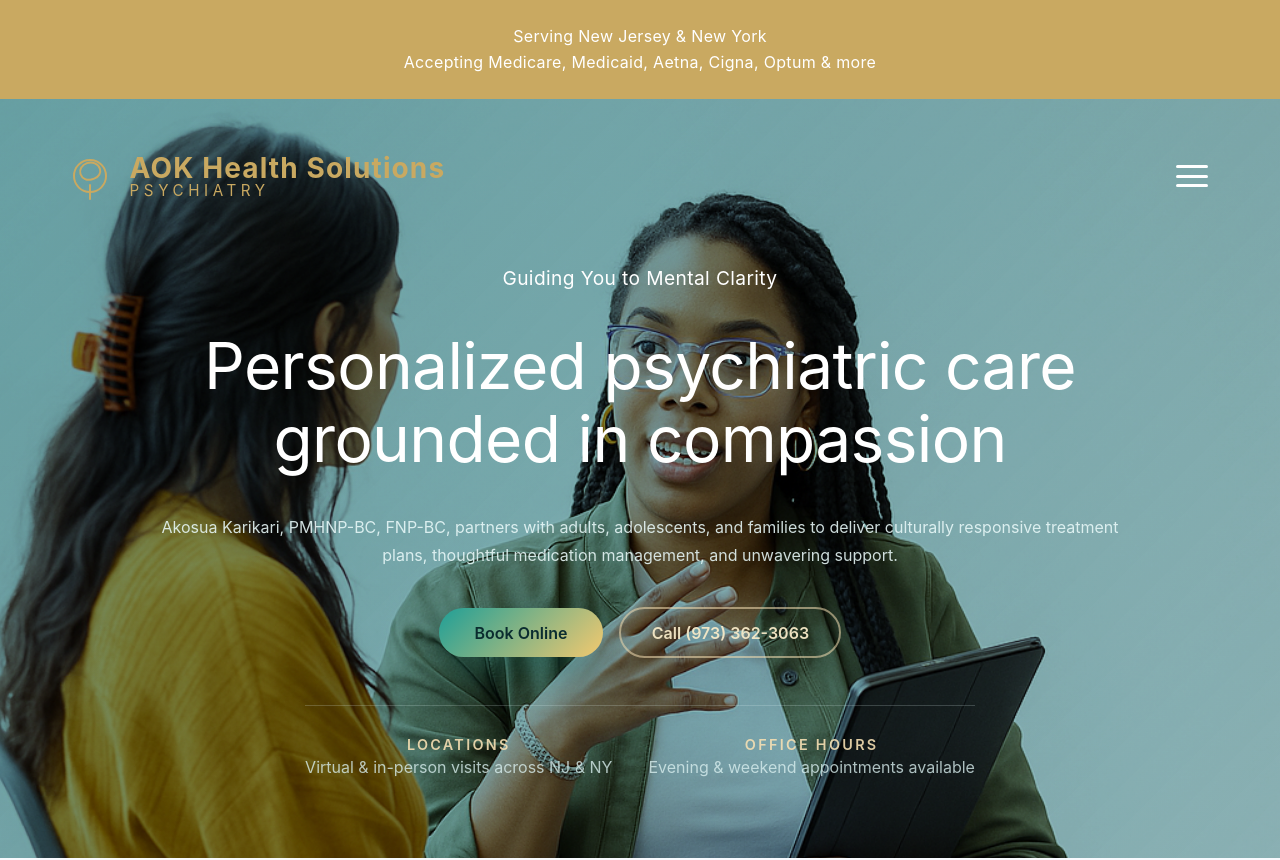
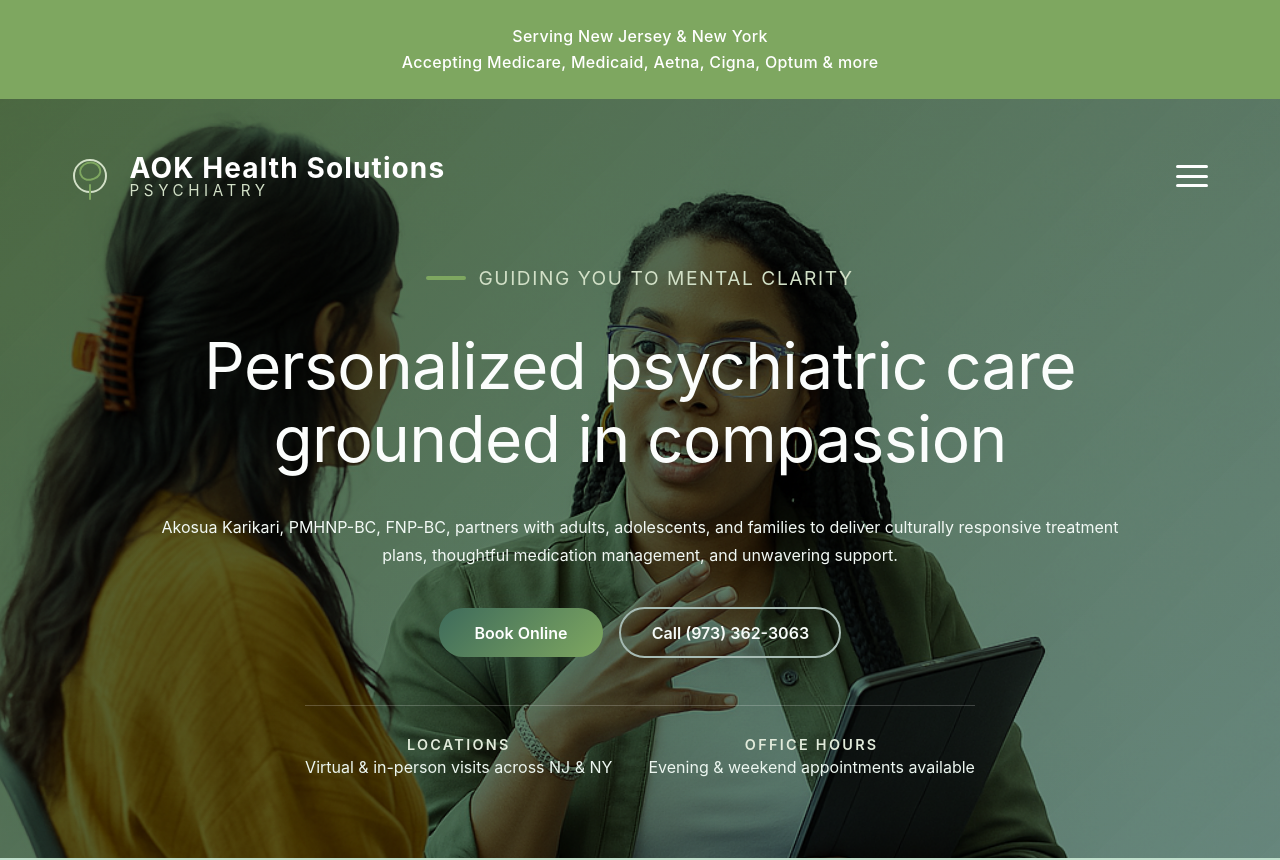
Before and after one commit to SalAkBuK/psych-websites, a Next.js app in the folder website-3/: page / in a window 1280 px wide. Shown: the top 860 px of the page. Built offline with nearby package versions, Linux system fonts and the light colour scheme.

Commit message:
style: align website 3 with fresh natural palette

```diff
--- a/website-3/src/app/globals.css
+++ b/website-3/src/app/globals.css
@@ -10,12 +10,32 @@ body {
   overflow-x: hidden;
 }
 
+:root {
+  --color-mint: #a8d5ba;
+  --color-teal: #3e6b5b;
+  --color-leaf: #7ea760;
+  --color-forest: #2e4f1c;
+  --color-sage: #7f8c78;
+  --color-background: var(--color-mint);
+  --color-surface: color-mix(in srgb, var(--color-mint) 20%, white 80%);
+  --color-surface-alt: color-mix(in srgb, var(--color-sage) 35%, white 65%);
+  --color-accent: var(--color-leaf);
+  --color-accent-soft: color-mix(in srgb, var(--color-leaf) 35%, white 65%);
+  --color-accent-strong: var(--color-forest);
+  --color-highlight: var(--color-teal);
+  --color-text: var(--color-forest);
+  --color-text-muted: color-mix(in srgb, var(--color-sage) 60%, white 40%);
+  --color-contrast: #ffffff;
+}
+
 body {
   font-family: -apple-system, BlinkMacSystemFont, 'Segoe UI', 'Roboto', 'Oxygen',
     'Ubuntu', 'Cantarell', 'Fira Sans', 'Droid Sans', 'Helvetica Neue',
     sans-serif;
   -webkit-font-smoothing: antialiased;
   -moz-osx-font-smoothing: grayscale;
+  background-color: var(--color-background);
+  color: var(--color-text);
 }
 
 a {
--- a/website-3/src/app/page.module.css
+++ b/website-3/src/app/page.module.css
@@ -1,6 +1,7 @@
+
 .main {
-  background: linear-gradient(180deg, #f5f8ff 0%, #ffffff 40%);
-  color: #1b1e34;
+  background: linear-gradient(180deg, var(--color-background) 0%, var(--color-surface) 45%);
+  color: var(--color-text);
   display: flex;
   flex-direction: column;
   gap: 6rem;
@@ -13,7 +14,7 @@
   background: url('/yo.png') center top/cover no-repeat;
   background-position: center 20%;
   padding: 0;
-  color: #f3fbfb;
+  color: var(--color-contrast);
   display: flex;
   flex-direction: column;
   gap: 0;
@@ -23,7 +24,11 @@
   content: '';
   position: absolute;
   inset: 0;
-  background: linear-gradient(135deg, rgba(42, 124, 126, 0.7) 0%, rgba(42, 124, 126, 0.5) 100%);
+  background: linear-gradient(
+    135deg,
+    color-mix(in srgb, var(--color-forest) 85%, transparent) 0%,
+    color-mix(in srgb, var(--color-teal) 75%, transparent) 100%
+  );
   z-index: 0;
   mix-blend-mode: multiply;
 }
@@ -35,8 +40,8 @@
 }
 
 .announcementBar {
-  background: #C9A961;
-  color: #ffffff;
+  background: var(--color-accent);
+  color: var(--color-contrast);
   display: flex;
   flex-direction: column;
   align-items: center;
@@ -45,7 +50,7 @@
   padding: 1.5rem 2rem;
   font-size: clamp(1rem, 1.2vw, 1.1rem);
   line-height: 1.6;
-  font-weight: 400;
+  font-weight: 500;
   letter-spacing: 0.02em;
 }
 
@@ -62,7 +67,7 @@
 
 .heroPanel {
   background: transparent;
-  color: #e8f8f8;
+  color: color-mix(in srgb, var(--color-contrast) 96%, var(--color-mint) 4%);
   display: flex;
   flex-direction: column;
   gap: clamp(3rem, 5vw, 5rem);
@@ -97,7 +102,7 @@
 }
 
 .brandMark span {
-  border: 2px solid #C9A961;
+  border: 2px solid var(--color-accent-soft);
   border-radius: 50%;
   display: block;
   height: 65%;
@@ -106,7 +111,7 @@
 }
 
 .brandMark span::before {
-  background: #C9A961;
+  background: var(--color-accent);
   border-radius: 999px;
   bottom: -30%;
   content: '';
@@ -118,7 +123,7 @@
 }
 
 .brandMark span::after {
-  border: 2px solid #C9A961;
+  border: 2px solid var(--color-accent);
   border-radius: 50% 55% 45% 50%;
   content: '';
   height: 50%;
@@ -133,21 +138,21 @@
   display: flex;
   flex-direction: column;
   line-height: 1.05;
-  color: #C9A961;
+  color: var(--color-accent-soft);
 }
 
 .brandName {
   font-size: clamp(1.3rem, 2.5vw, 1.75rem);
   font-weight: 700;
   letter-spacing: 0.04em;
-  color: #C9A961;
+  color: var(--color-contrast);
 }
 
 .brandDescriptor {
   font-size: clamp(0.85rem, 1.2vw, 0.95rem);
   letter-spacing: 0.3em;
   text-transform: uppercase;
-  color: #C9A961;
+  color: var(--color-accent-soft);
 }
 
 .menuButton {
@@ -166,7 +171,7 @@
 }
 
 .menuButton span {
-  background: #ffffff;
+  background: var(--color-contrast);
   border-radius: 2px;
   display: block;
   height: 3px;
@@ -185,21 +190,25 @@
 
 .heroEyebrow {
   align-items: center;
-  color: #ffffff;
+  color: var(--color-accent-soft);
   display: inline-flex;
   font-size: clamp(1.1rem, 1.5vw, 1.3rem);
   font-weight: 400;
-  gap: 0;
-  letter-spacing: 0.02em;
-  text-transform: none;
+  gap: 0.75rem;
+  letter-spacing: 0.08em;
+  text-transform: uppercase;
 }
 
 .heroEyebrowAccent {
-  display: none;
+  background: var(--color-accent);
+  border-radius: 999px;
+  display: inline-block;
+  height: 4px;
+  width: 40px;
 }
 
 .heroCopy h1 {
-  color: #ffffff;
+  color: color-mix(in srgb, var(--color-contrast) 95%, var(--color-mint) 5%);
   font-size: clamp(3rem, 5vw, 5rem);
   font-weight: 400;
   letter-spacing: -0.01em;
@@ -207,7 +216,7 @@
 }
 
 .heroCopy p {
-  color: rgba(232, 248, 248, 0.88);
+  color: color-mix(in srgb, var(--color-contrast) 85%, var(--color-mint) 15%);
   font-size: clamp(1rem, 1.1vw, 1.15rem);
   line-height: 1.7;
 }
@@ -220,38 +229,40 @@
 }
 
 .primaryButton {
-  background: linear-gradient(135deg, #1f9f97 0%, #f3c96f 100%);
+  background: linear-gradient(135deg, var(--color-highlight) 0%, var(--color-accent) 100%);
   border-radius: 999px;
-  color: #0b2c2f;
+  color: var(--color-contrast);
   font-weight: 600;
   padding: 0.9rem 2.25rem;
   position: relative;
   transition: transform 0.2s ease, box-shadow 0.2s ease;
-  box-shadow: 0 18px 38px rgba(14, 92, 90, 0.35);
+  box-shadow: 0 18px 38px color-mix(in srgb, var(--color-teal) 35%, transparent);
 }
 
 .primaryButton:hover {
   transform: translateY(-2px);
-  box-shadow: 0 26px 50px rgba(14, 92, 90, 0.45);
+  box-shadow: 0 26px 50px color-mix(in srgb, var(--color-teal) 45%, transparent);
 }
 
 .secondaryButton {
-  border: 2px solid rgba(245, 223, 178, 0.55);
+  border: 2px solid color-mix(in srgb, var(--color-highlight) 45%, var(--color-contrast) 55%);
   border-radius: 999px;
-  color: rgba(245, 233, 199, 0.95);
+  color: color-mix(in srgb, var(--color-contrast) 90%, var(--color-mint) 10%);
   font-weight: 600;
   padding: 0.85rem 1.9rem;
-  transition: border 0.2s ease, color 0.2s ease, transform 0.2s ease;
+  transition: border 0.2s ease, color 0.2s ease, transform 0.2s ease,
+    background 0.2s ease;
 }
 
 .secondaryButton:hover {
-  border-color: rgba(243, 201, 111, 0.75);
-  color: #fff2d6;
+  border-color: var(--color-highlight);
+  color: var(--color-contrast);
+  background: color-mix(in srgb, var(--color-highlight) 20%, transparent);
   transform: translateY(-2px);
 }
 
 .heroDetails {
-  border-top: 1px solid rgba(225, 245, 242, 0.2);
+  border-top: 1px solid color-mix(in srgb, var(--color-contrast) 20%, transparent);
   display: flex;
   flex-wrap: wrap;
   gap: 2.25rem;
@@ -260,11 +271,11 @@
 }
 
 .heroDetails p {
-  color: rgba(218, 240, 240, 0.78);
+  color: color-mix(in srgb, var(--color-contrast) 78%, var(--color-mint) 22%);
 }
 
 .detailHeading {
-  color: rgba(245, 223, 178, 0.9);
+  color: color-mix(in srgb, var(--color-accent-soft) 65%, var(--color-contrast) 35%);
   font-size: 0.9rem;
   font-weight: 600;
   letter-spacing: 0.16em;
@@ -287,15 +298,15 @@
   align-items: center;
   background: repeating-linear-gradient(
       45deg,
-      rgba(34, 131, 126, 0.08),
-      rgba(34, 131, 126, 0.08) 12px,
-      rgba(243, 202, 126, 0.08) 12px,
-      rgba(243, 202, 126, 0.08) 24px
+      color-mix(in srgb, var(--color-mint) 40%, var(--color-contrast) 60%),
+      color-mix(in srgb, var(--color-mint) 40%, var(--color-contrast) 60%) 12px,
+      color-mix(in srgb, var(--color-teal) 38%, var(--color-contrast) 62%) 12px,
+      color-mix(in srgb, var(--color-teal) 38%, var(--color-contrast) 62%) 24px
     ),
-    rgba(239, 250, 248, 0.9);
-  border: 1px dashed rgba(28, 110, 105, 0.35);
+    color-mix(in srgb, var(--color-surface) 65%, var(--color-contrast) 35%);
+  border: 1px dashed color-mix(in srgb, var(--color-teal) 45%, transparent);
   border-radius: 1.5rem;
-  color: #1e5754;
+  color: var(--color-highlight);
   display: flex;
   font-size: 0.95rem;
   font-weight: 600;
@@ -306,22 +317,26 @@
 }
 
 .heroVisual .imagePlaceholder {
-  background: linear-gradient(135deg, rgba(10, 60, 65, 0.78), rgba(19, 96, 104, 0.65));
-  border: 1px solid rgba(198, 237, 236, 0.38);
-  box-shadow: 0 30px 60px rgba(4, 25, 28, 0.55);
-  color: rgba(244, 251, 251, 0.95);
+  background: linear-gradient(
+    135deg,
+    color-mix(in srgb, var(--color-forest) 82%, transparent),
+    color-mix(in srgb, var(--color-teal) 68%, transparent)
+  );
+  border: 1px solid color-mix(in srgb, var(--color-contrast) 35%, transparent);
+  box-shadow: 0 30px 60px color-mix(in srgb, var(--color-forest) 55%, transparent);
+  color: color-mix(in srgb, var(--color-contrast) 94%, var(--color-mint) 6%);
   min-height: clamp(18rem, 32vw, 24rem);
   width: min(440px, 100%);
 }
 
 .placeholderCaption {
-  color: #4f5c63;
+  color: var(--color-text-muted);
   font-size: 0.9rem;
   text-align: center;
 }
 
 .heroVisual .placeholderCaption {
-  color: rgba(233, 246, 244, 0.8);
+  color: color-mix(in srgb, var(--color-contrast) 80%, var(--color-mint) 20%);
 }
 
 .section {
@@ -342,19 +357,19 @@
 }
 
 .sectionHeader h2 {
-  color: #20244a;
+  color: var(--color-text);
   font-size: clamp(2rem, 3vw, 2.5rem);
 }
 
 .sectionHeader p {
-  color: #4b5070;
+  color: var(--color-text-muted);
   line-height: 1.6;
 }
 
 .sectionTag {
-  background: rgba(61, 178, 181, 0.15);
+  background: color-mix(in srgb, var(--color-accent) 30%, var(--color-contrast) 70%);
   border-radius: 999px;
-  color: #1f6f73;
+  color: var(--color-accent-strong);
   font-weight: 600;
   letter-spacing: 0.08em;
   padding: 0.4rem 1rem;
@@ -368,9 +383,9 @@
 }
 
 .treatmentCard {
-  background: #fff;
+  background: var(--color-surface);
   border-radius: 1.5rem;
-  box-shadow: 0 30px 60px rgba(41, 69, 133, 0.08);
+  box-shadow: 0 30px 60px color-mix(in srgb, var(--color-teal) 20%, transparent);
   display: flex;
   flex-direction: column;
   gap: 1rem;
@@ -379,9 +394,9 @@
 
 .cardIcon {
   align-items: center;
-  background: rgba(108, 123, 255, 0.12);
+  background: color-mix(in srgb, var(--color-accent) 22%, var(--color-contrast) 78%);
   border-radius: 1rem;
-  color: #3c4aa8;
+  color: var(--color-accent-strong);
   display: inline-flex;
   font-size: 1.4rem;
   height: 48px;
@@ -390,12 +405,12 @@
 }
 
 .treatmentCard h3 {
-  color: #222651;
+  color: var(--color-text);
   font-size: 1.25rem;
 }
 
 .treatmentCard p {
-  color: #4b5070;
+  color: var(--color-text-muted);
   flex: 1;
   line-height: 1.55;
 }
@@ -406,14 +421,18 @@
 }
 
 .providerSection {
-  background: linear-gradient(135deg, rgba(108, 123, 255, 0.08), rgba(61, 178, 181, 0.08));
+  background: linear-gradient(
+    135deg,
+    color-mix(in srgb, var(--color-mint) 55%, var(--color-contrast) 45%),
+    color-mix(in srgb, var(--color-sage) 45%, var(--color-contrast) 55%)
+  );
   padding: 4rem clamp(1.5rem, 4vw, 6rem);
 }
 
 .providerCard {
-  background: #fff;
+  background: var(--color-surface);
   border-radius: 2rem;
-  box-shadow: 0 40px 80px rgba(28, 58, 131, 0.1);
+  box-shadow: 0 40px 80px color-mix(in srgb, var(--color-teal) 25%, transparent);
   display: grid;
   gap: 2rem;
   grid-template-columns: repeat(auto-fit, minmax(260px, 1fr));
@@ -432,7 +451,7 @@
 }
 
 .credentialList {
-  color: #3c4a63;
+  color: var(--color-text-muted);
   display: grid;
   gap: 0.5rem;
   list-style: none;
@@ -446,7 +465,7 @@
 }
 
 .providerLinks a {
-  color: #3c4aa8;
+  color: var(--color-accent);
   font-weight: 600;
   text-decoration: underline;
 }
@@ -458,10 +477,10 @@
 }
 
 .insuranceItem {
-  background: #fff;
+  background: var(--color-surface);
   border-radius: 1rem;
-  box-shadow: inset 0 0 0 1px rgba(60, 74, 168, 0.18);
-  color: #2d315a;
+  box-shadow: inset 0 0 0 1px color-mix(in srgb, var(--color-accent) 45%, transparent);
+  color: var(--color-text);
   font-weight: 600;
   padding: 1rem 1.25rem;
   text-align: center;
@@ -473,24 +492,28 @@
 }
 
 .faqItem {
-  background: #fff;
+  background: var(--color-surface);
   border-radius: 1.25rem;
-  box-shadow: 0 25px 50px rgba(25, 43, 94, 0.08);
+  box-shadow: 0 25px 50px color-mix(in srgb, var(--color-teal) 18%, transparent);
   padding: 1.75rem;
 }
 
 .faqItem h3 {
-  color: #222651;
+  color: var(--color-text);
   margin-bottom: 0.75rem;
 }
 
 .faqItem p {
-  color: #4b5070;
+  color: var(--color-text-muted);
   line-height: 1.6;
 }
 
 .aboutSection {
-  background: linear-gradient(180deg, rgba(108, 123, 255, 0.09) 0%, rgba(255, 255, 255, 0) 100%);
+  background: linear-gradient(
+    180deg,
+    color-mix(in srgb, var(--color-mint) 32%, transparent) 0%,
+    transparent 100%
+  );
   padding: 4rem clamp(1.5rem, 4vw, 6rem);
 }
 
@@ -502,7 +525,7 @@
 }
 
 .highlightList {
-  color: #3c4a63;
+  color: var(--color-text-muted);
   display: grid;
   gap: 0.75rem;
   list-style: none;
@@ -511,7 +534,7 @@
 
 .highlightList li::before {
   content: '•';
-  color: #3db2b5;
+  color: var(--color-highlight);
   margin-right: 0.5rem;
 }
 
@@ -530,9 +553,9 @@
 
 .contactCard,
 .contactForm {
-  background: #fff;
+  background: var(--color-surface);
   border-radius: 1.5rem;
-  box-shadow: 0 30px 60px rgba(28, 58, 131, 0.08);
+  box-shadow: 0 30px 60px color-mix(in srgb, var(--color-teal) 18%, transparent);
   display: flex;
   flex-direction: column;
   gap: 1rem;
@@ -541,7 +564,7 @@
 
 .contactCard h3,
 .contactForm h3 {
-  color: #222651;
+  color: var(--color-text);
 }
 
 .hoursList {
@@ -552,29 +575,30 @@
 }
 
 .hoursList li {
-  color: #3c4a63;
+  color: var(--color-text-muted);
   display: flex;
   justify-content: space-between;
 }
 
 .contactCta {
-  background: rgba(108, 123, 255, 0.1);
+  background: color-mix(in srgb, var(--color-accent) 18%, transparent);
   border-radius: 1rem;
   padding: 1.5rem;
   text-align: center;
 }
 
 .contactForm label {
-  color: #3c4a63;
+  color: var(--color-text);
   font-weight: 600;
 }
 
 .contactForm input,
 .contactForm textarea {
-  border: 1px solid rgba(60, 74, 168, 0.2);
+  border: 1px solid color-mix(in srgb, var(--color-accent) 35%, transparent);
   border-radius: 0.9rem;
   padding: 0.75rem 1rem;
   font: inherit;
+  background: var(--color-contrast);
 }
 
 .contactForm textarea {
@@ -583,21 +607,21 @@
 
 .contactForm input:focus,
 .contactForm textarea:focus {
-  border-color: #6c7bff;
+  border-color: var(--color-accent);
   outline: none;
-  box-shadow: 0 0 0 3px rgba(108, 123, 255, 0.15);
+  box-shadow: 0 0 0 3px color-mix(in srgb, var(--color-accent) 22%, transparent);
 }
 
 .formDisclaimer {
-  color: #5d668c;
+  color: var(--color-text-muted);
   font-size: 0.85rem;
   line-height: 1.4;
 }
 
 .footer {
   align-items: center;
-  background: #1b1e34;
-  color: #e1e4ff;
+  background: var(--color-forest);
+  color: color-mix(in srgb, var(--color-contrast) 92%, transparent);
   display: flex;
   flex-direction: column;
   gap: 1rem;
@@ -611,7 +635,7 @@
 }
 
 .footerLinks a {
-  color: rgba(225, 228, 255, 0.8);
+  color: color-mix(in srgb, var(--color-contrast) 80%, transparent);
   text-decoration: underline;
 }
 
```
